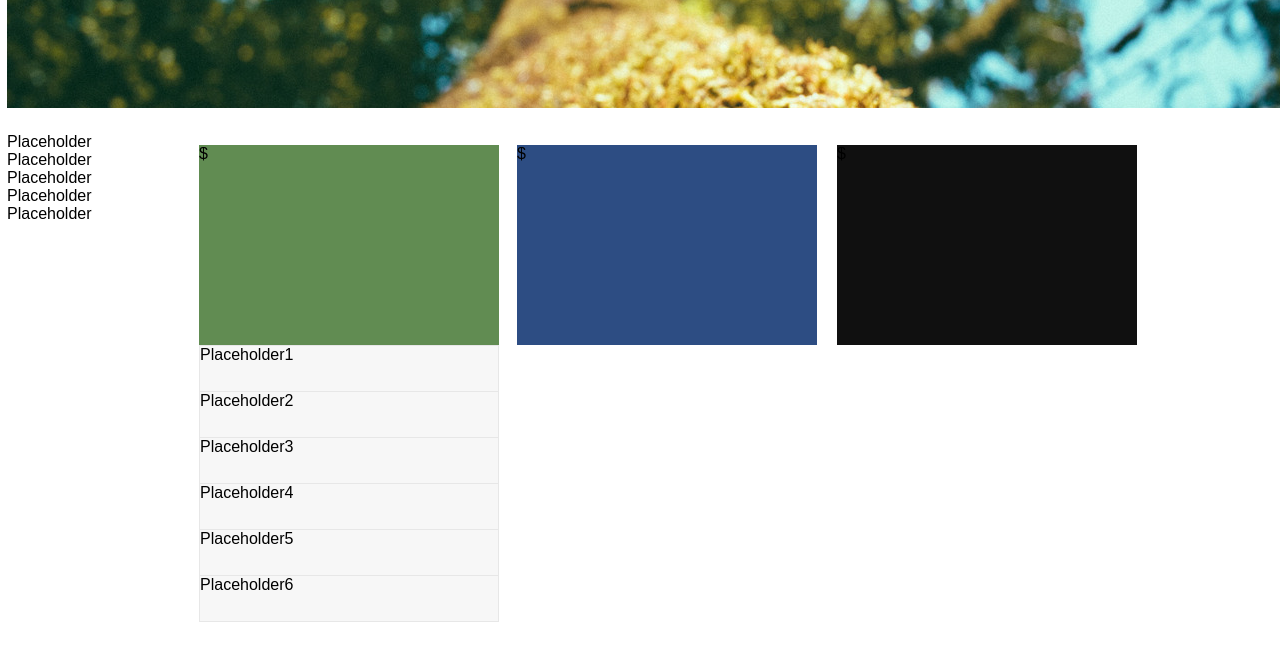
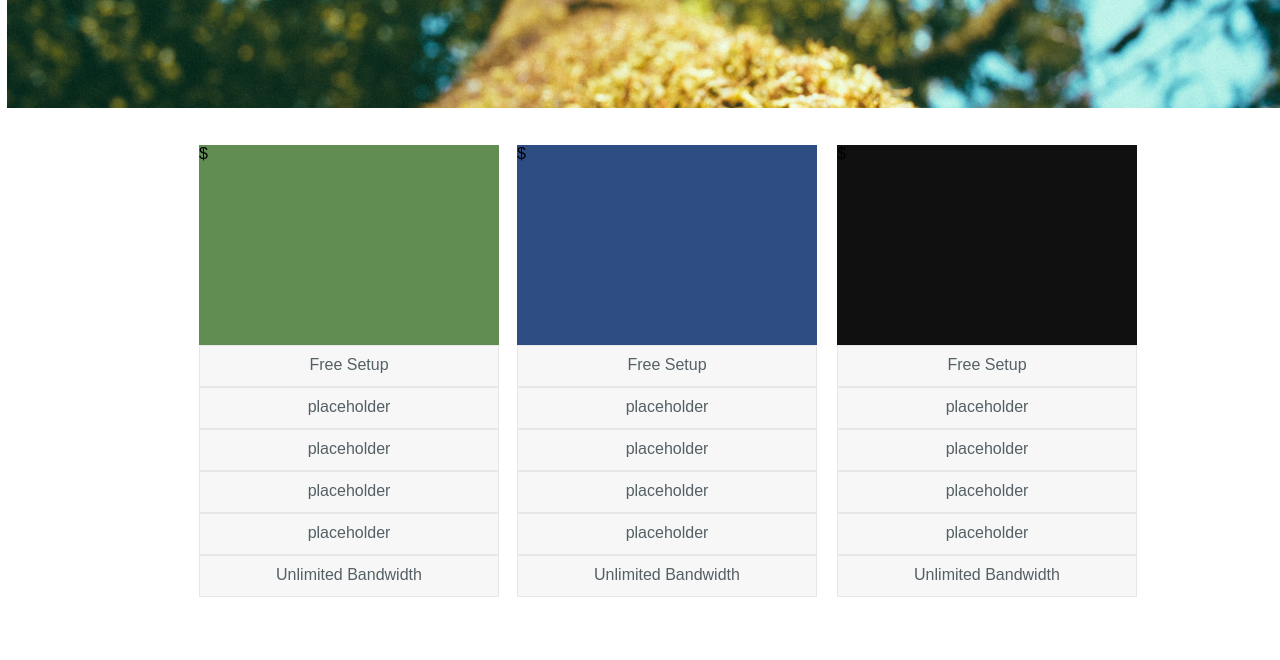
Before and after one commit to AirForcePierce/normmodeboyz, a plain HTML site: page index.html in a window 1280 px wide. Shown: the part 346-1006 px from the top of the page. Drawn offline with Linux system fonts and the light colour scheme.

Commit message:
Aha moment!  Changed from several divs to uls...

```diff
--- a/index.html
+++ b/index.html
@@ -12,10 +12,34 @@
 <a class=contact href="#">Contact</a>
 <div class=treeback><span class=simple>Simple Pricing.</span><br><span class=trybefore>Try before you buy.</span></div>
 <div class=poptions>
+<ul class=firstlist>
+<li>Free Setup</li>
+<li>placeholder</li>
+<li>placeholder</li>
+<li>placeholder</li>
+<li>placeholder</li>
+<li>Unlimited Bandwidth</li>
+</ul>
 <div class=green>$</div>
 <div class=blue>$</div>
 <div class=black>$</div>
-<div class=text1>Placeholder1</div>
+<ul class=secondlist>
+<li>Free Setup</li>
+<li>placeholder</li>
+<li>placeholder</li>
+<li>placeholder</li>
+<li>placeholder</li>
+<li>Unlimited Bandwidth</li>
+</ul>
+<ul class=thirdlist>
+<li>Free Setup</li>
+<li>placeholder</li>
+<li>placeholder</li>
+<li>placeholder</li>
+<li>placeholder</li>
+<li>Unlimited Bandwidth</li>
+</ul>
+<!-- div class=text1>Placeholder1</div>
 <div class=text2>Placeholder2</div>
 <div class=text3>Placeholder3</div>
 <div class=text4>Placeholder4</div>
@@ -25,7 +49,7 @@
 <div class=text8>Placeholder</div>
 <div class=text9>Placeholder</div>
 <div class=text10>Placeholder</div>
-<div class=text11>Placeholder</div>
+<div class=text11>Placeholder</div> -->
 
 
 
--- a/main.css
+++ b/main.css
@@ -115,7 +115,43 @@ a {
   top: 12px;
   right: 220px;
 }
-.text1{
+
+ul {
+  width: 298px;
+}
+
+.firstlist {
+  position: absolute;
+  bottom: 170px;
+  left: 152px;
+
+}
+
+.secondlist {
+  position: absolute;
+  bottom: 170px;
+  left: 470px;
+
+}
+
+.thirdlist {
+  position: absolute;
+  bottom: 170px;
+  left: 790px;
+
+}
+
+li {
+  width: 298px;
+  height: 30px;
+  border: 1px solid #E7E7E7;
+  background-color: #F7F7F7;
+  text-align: center;
+  padding-top: 10px;
+  color: #546065;
+
+}
+/*.text1{
   position: absolute;
   width: 298px;
   height: 45px;
@@ -176,12 +212,4 @@ a {
   left: 192px;
   background-color: #F7F7F7;
 
-}
-
-.text7 {
-
-}
-
-.text8 {
-
-}
+}*/
```
